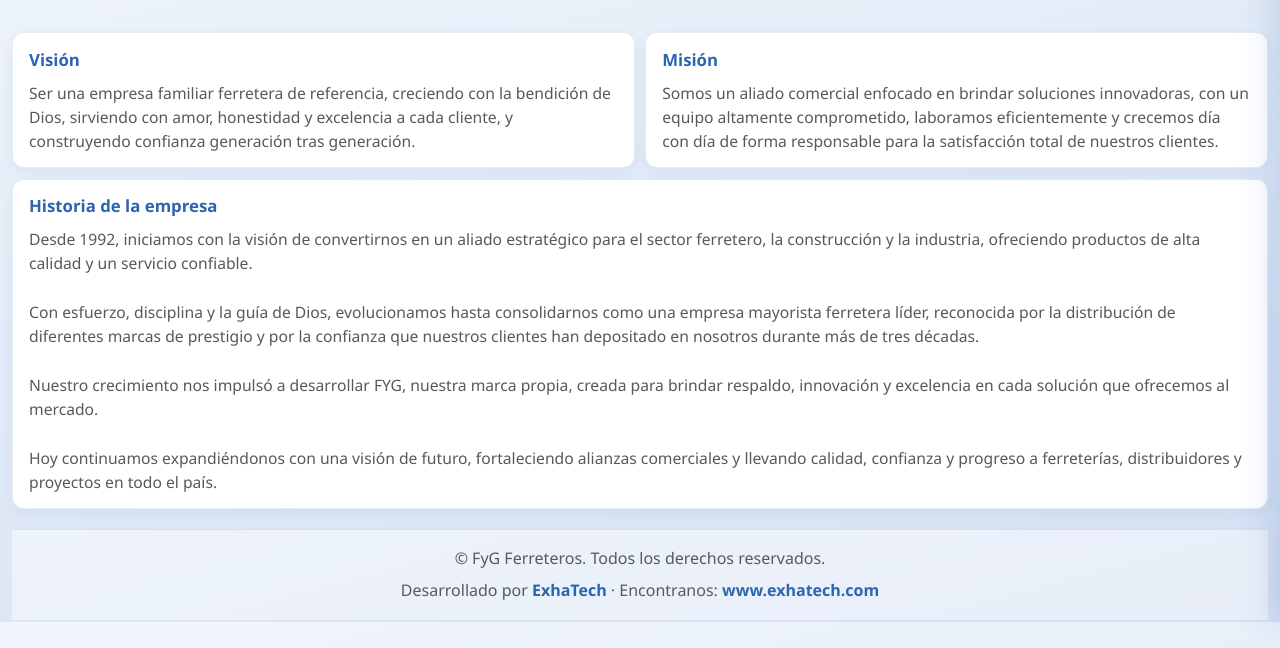
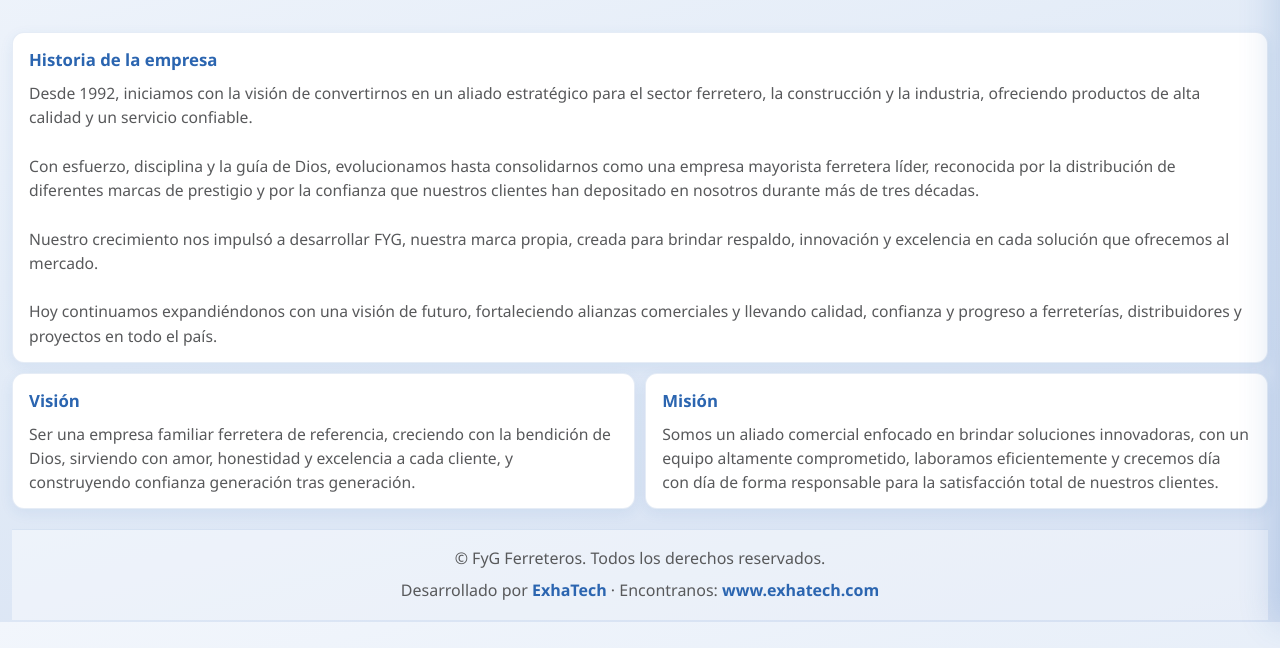
Before and after one commit to ExhaTech/FyG-Ferreteros, a website built with Vite: page empresa.html in a window 1280 px wide. Shown: the part 178-826 px from the top of the page. Built offline with nearby package versions, Linux system fonts and the light colour scheme.

Commit message:
Historia
Historia

```diff
--- a/src/empresa.js
+++ b/src/empresa.js
@@ -27,7 +27,7 @@ function render() {
     ]),
   ];
 
-  // Yurguen: historia ancho completo debajo de las dos tarjetas (texto largo).
+  // Yurguen: historia ancho completo arriba de visión/misión (texto largo).
   const hist = site.empresa?.historia;
   const historiaBlock =
     hist?.texto &&
@@ -38,8 +38,9 @@ function render() {
       ]),
     ]);
 
-  const empresaSectionKids = [el('div', { className: 'card-grid dos' }, empresaCards)];
+  const empresaSectionKids = [];
   if (historiaBlock) empresaSectionKids.push(historiaBlock);
+  empresaSectionKids.push(el('div', { className: 'card-grid dos' }, empresaCards));
 
   const main = el('main', {}, [
     el('section', { className: 'page-hero' }, [
--- a/src/style.css
+++ b/src/style.css
@@ -295,9 +295,9 @@ section > h2 {
   }
 }
 
-/* Yurguen: historia empresa — debajo de visión/misión, mismo gap que el grid */
+/* Yurguen: historia empresa — arriba de visión/misión; separación hacia el grid */
 .empresa-historia-wrap {
-  margin-top: 0.65rem;
+  margin-bottom: 0.65rem;
 }
 
 /* Yurguen: tarjetas con hover para sensación dinámica */
```
